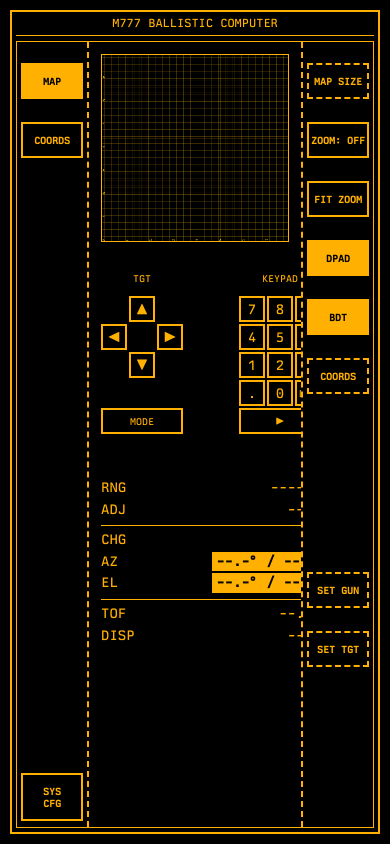
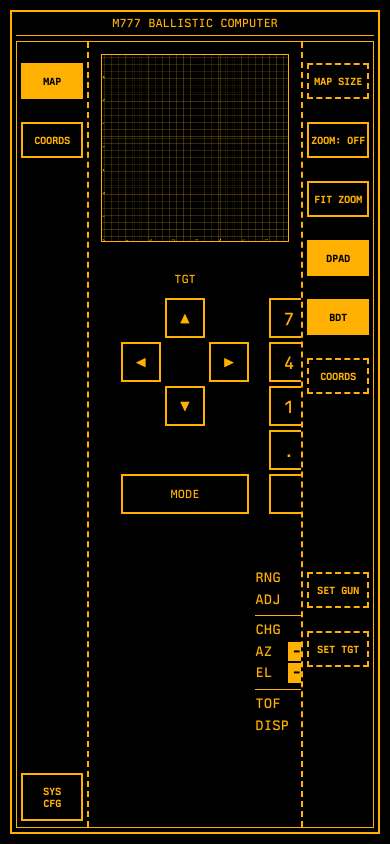
Before and after one commit to Snake-Fist/ARTILLERY, a React (Vite) app: page / in a window 390 px wide. Built offline with nearby package versions, Linux system fonts and the light colour scheme.

Commit message:
style: finalize responsive grid flex stretch logic for iPad PRO layouts

```diff
--- a/src/App.tsx
+++ b/src/App.tsx
@@ -1286,58 +1286,58 @@
 
                  {timerRender}
              </div>
-
              {(showDPad || showCoordsInput || showBDT) && (
-                 <div className="dpads-sidebar" style={{ display: 'flex', flexDirection: 'column', gap: '20px', width: '220px' }}>
+                 <div className="dpads-sidebar" style={{ display: 'flex', flexDirection: 'column', gap: '30px' }}>
 
                      {/* DPAD & KEYPAD ROW */}
                      {showDPad && (
-                     <div style={{ display: 'flex', justifyContent: 'space-between', gap: '10px' }}>
+                     <div style={{ display: 'flex', justifyContent: 'space-between', gap: '20px' }}>
                          {/* DPAD */}
                          <div className="dpad-item">
-                             <div style={{ fontSize: '10px', textAlign: 'center', marginBottom: '4px', textTransform: 'uppercase' }}>{dpadMode === 'PAN' && zoomMode === 'OFF' ? 'N/A' : dpadMode}</div>
-                             <div className="dpad-grid" style={{ gridTemplateColumns: 'repeat(3, 26px)', gridTemplateRows: 'repeat(5, 26px)', gap: '2px' }}>
+                             <div style={{ fontSize: '12px', textAlign: 'center', marginBottom: '4px', textTransform: 'uppercase' }}>{dpadMode === 'PAN' && zoomMode === 'OFF' ? 'N/A' : dpadMode}</div>
+                             <div className="dpad-grid" style={{ gridTemplateColumns: 'repeat(3, 40px)', gridTemplateRows: 'repeat(5, 40px)', gap: '4px' }}>
                                  <div />
-                                 <RepeatButton className="dpad-btn" onClick={() => { if (dpadMode === 'GUN') handleGridAdjust('gun', 'N'); else if (dpadMode === 'TGT') handleGridAdjust('tgt', 'N'); else if (dpadMode === 'ADJUST') handleAdjust('N'); else if (dpadMode === 'PAN') handlePan('N'); }}>▲</RepeatButton>
+                                 <RepeatButton className="dpad-btn" style={{fontSize: '18px'}} onClick={() => { if (dpadMode === 'GUN') handleGridAdjust('gun', 'N'); else if (dpadMode === 'TGT') handleGridAdjust('tgt', 'N'); else if (dpadMode === 'ADJUST') handleAdjust('N'); else if (dpadMode === 'PAN') handlePan('N'); }}>▲</RepeatButton>
                                  <div />
-                                 <RepeatButton className="dpad-btn" onClick={() => { if (dpadMode === 'GUN') handleGridAdjust('gun', 'W'); else if (dpadMode === 'TGT') handleGridAdjust('tgt', 'W'); else if (dpadMode === 'ADJUST') handleAdjust('W'); else if (dpadMode === 'PAN') handlePan('W'); }}>◀</RepeatButton>
-                                 {dpadMode === 'ADJUST' ? <button onClick={handleResetAdjust} className="dpad-btn dpad-btn-reset" style={{ marginTop: 0 }}>⨯</button> : <div />}
-                                 <RepeatButton className="dpad-btn" onClick={() => { if (dpadMode === 'GUN') handleGridAdjust('gun', 'E'); else if (dpadMode === 'TGT') handleGridAdjust('tgt', 'E'); else if (dpadMode === 'ADJUST') handleAdjust('E'); else if (dpadMode === 'PAN') handlePan('E'); }}>▶</RepeatButton>
+                                 <RepeatButton className="dpad-btn" style={{fontSize: '18px'}} onClick={() => { if (dpadMode === 'GUN') handleGridAdjust('gun', 'W'); else if (dpadMode === 'TGT') handleGridAdjust('tgt', 'W'); else if (dpadMode === 'ADJUST') handleAdjust('W'); else if (dpadMode === 'PAN') handlePan('W'); }}>◀</RepeatButton>
+                                 {dpadMode === 'ADJUST' ? <button onClick={handleResetAdjust} className="dpad-btn dpad-btn-reset" style={{ marginTop: 0, fontSize: '18px' }}>⨯</button> : <div />}
+                                 <RepeatButton className="dpad-btn" style={{fontSize: '18px'}} onClick={() => { if (dpadMode === 'GUN') handleGridAdjust('gun', 'E'); else if (dpadMode === 'TGT') handleGridAdjust('tgt', 'E'); else if (dpadMode === 'ADJUST') handleAdjust('E'); else if (dpadMode === 'PAN') handlePan('E'); }}>▶</RepeatButton>
                                  <div />
-                                 <RepeatButton className="dpad-btn" onClick={() => { if (dpadMode === 'GUN') handleGridAdjust('gun', 'S'); else if (dpadMode === 'TGT') handleGridAdjust('tgt', 'S'); else if (dpadMode === 'ADJUST') handleAdjust('S'); else if (dpadMode === 'PAN') handlePan('S'); }}>▼</RepeatButton>
+                                 <RepeatButton className="dpad-btn" style={{fontSize: '18px'}} onClick={() => { if (dpadMode === 'GUN') handleGridAdjust('gun', 'S'); else if (dpadMode === 'TGT') handleGridAdjust('tgt', 'S'); else if (dpadMode === 'ADJUST') handleAdjust('S'); else if (dpadMode === 'PAN') handlePan('S'); }}>▼</RepeatButton>
                                  <div />
                                  <div />
                                  <div />
                                  <div />
-                                 <button className="dpad-btn" style={{ gridColumn: '1 / -1', fontSize: '10px', borderStyle: 'solid' }} onClick={() => { if (dpadMode === 'TGT') setDpadMode('GUN'); else if (dpadMode === 'GUN') setDpadMode('ADJUST'); else if (dpadMode === 'ADJUST') setDpadMode('PAN'); else setDpadMode('TGT'); }}>MODE</button>
+                                 <button className="dpad-btn" style={{ gridColumn: '1 / -1', fontSize: '12px', borderStyle: 'solid' }} onClick={() => { if (dpadMode === 'TGT') setDpadMode('GUN'); else if (dpadMode === 'GUN') setDpadMode('ADJUST'); else if (dpadMode === 'ADJUST') setDpadMode('PAN'); else setDpadMode('TGT'); }}>MODE</button>
                              </div>
                          </div>
 
                          {/* KEYPAD */}
-                         <div className="dpad-item">
-                             <div style={{ fontSize: '10px', textAlign: 'center', marginBottom: '4px' }}>KEYPAD</div>
-                             <div className="dpad-grid" style={{ gridTemplateColumns: 'repeat(3, 26px)', gridTemplateRows: 'repeat(5, 26px)', gap: '2px' }}>
-                                 <RepeatButton className="dpad-btn" style={{fontSize: '14px'}} onClick={() => handleKeypadPress('7')}>7</RepeatButton>
-                                 <RepeatButton className="dpad-btn" style={{fontSize: '14px'}} onClick={() => handleKeypadPress('8')}>8</RepeatButton>
-                                 <RepeatButton className="dpad-btn" style={{fontSize: '14px'}} onClick={() => handleKeypadPress('9')}>9</RepeatButton>
-                                 <RepeatButton className="dpad-btn" style={{fontSize: '14px'}} onClick={() => handleKeypadPress('4')}>4</RepeatButton>
-                                 <RepeatButton className="dpad-btn" style={{fontSize: '14px'}} onClick={() => handleKeypadPress('5')}>5</RepeatButton>
-                                 <RepeatButton className="dpad-btn" style={{fontSize: '14px'}} onClick={() => handleKeypadPress('6')}>6</RepeatButton>
-                                 <RepeatButton className="dpad-btn" style={{fontSize: '14px'}} onClick={() => handleKeypadPress('1')}>1</RepeatButton>
-                                 <RepeatButton className="dpad-btn" style={{fontSize: '14px'}} onClick={() => handleKeypadPress('2')}>2</RepeatButton>
-                                 <RepeatButton className="dpad-btn" style={{fontSize: '14px'}} onClick={() => handleKeypadPress('3')}>3</RepeatButton>
-                                 <RepeatButton className="dpad-btn" style={{fontSize: '14px'}} onClick={() => handleKeypadPress('.')}>.</RepeatButton>
-                                 <RepeatButton className="dpad-btn" style={{fontSize: '14px'}} onClick={() => handleKeypadPress('0')}>0</RepeatButton>
-                                 <button className="dpad-btn dpad-btn-reset" style={{fontSize: '10px', borderStyle: 'solid'}} onClick={() => handleKeypadPress('DEL')}>DEL</button>
-                                 <button className="dpad-btn" style={{ gridColumn: '1 / -1', fontSize: '14px', borderStyle: 'solid', display: 'flex', justifyContent: 'center', alignItems: 'center' }} onClick={() => handleKeypadPress('NEXT')}>▶</button>
+                         <div className="dpad-item" style={{ marginLeft: 'auto' }}>
+                             <div style={{ fontSize: '12px', textAlign: 'center', marginBottom: '4px' }}>KEYPAD</div>
+                             <div className="dpad-grid" style={{ gridTemplateColumns: 'repeat(3, 40px)', gridTemplateRows: 'repeat(5, 40px)', gap: '4px' }}>
+                                 <RepeatButton className="dpad-btn" style={{fontSize: '18px'}} onClick={() => handleKeypadPress('7')}>7</RepeatButton>
+                                 <RepeatButton className="dpad-btn" style={{fontSize: '18px'}} onClick={() => handleKeypadPress('8')}>8</RepeatButton>
+                                 <RepeatButton className="dpad-btn" style={{fontSize: '18px'}} onClick={() => handleKeypadPress('9')}>9</RepeatButton>
+                                 <RepeatButton className="dpad-btn" style={{fontSize: '18px'}} onClick={() => handleKeypadPress('4')}>4</RepeatButton>
+                                 <RepeatButton className="dpad-btn" style={{fontSize: '18px'}} onClick={() => handleKeypadPress('5')}>5</RepeatButton>
+                                 <RepeatButton className="dpad-btn" style={{fontSize: '18px'}} onClick={() => handleKeypadPress('6')}>6</RepeatButton>
+                                 <RepeatButton className="dpad-btn" style={{fontSize: '18px'}} onClick={() => handleKeypadPress('1')}>1</RepeatButton>
+                                 <RepeatButton className="dpad-btn" style={{fontSize: '18px'}} onClick={() => handleKeypadPress('2')}>2</RepeatButton>
+                                 <RepeatButton className="dpad-btn" style={{fontSize: '18px'}} onClick={() => handleKeypadPress('3')}>3</RepeatButton>
+                                 <RepeatButton className="dpad-btn" style={{fontSize: '18px'}} onClick={() => handleKeypadPress('.')}>.</RepeatButton>
+                                 <RepeatButton className="dpad-btn" style={{fontSize: '18px'}} onClick={() => handleKeypadPress('0')}>0</RepeatButton>
+                                 <button className="dpad-btn dpad-btn-reset" style={{fontSize: '12px', borderStyle: 'solid'}} onClick={() => handleKeypadPress('DEL')}>DEL</button>
+                                 <button className="dpad-btn" style={{ gridColumn: '1 / -1', fontSize: '18px', borderStyle: 'solid', display: 'flex', justifyContent: 'center', alignItems: 'center' }} onClick={() => handleKeypadPress('NEXT')}>▶</button>
                              </div>
                          </div>
                      </div>
                      )}
 
+                     <div className="sidebar-right-group">
                      {/* TERMINAL INPUTS */}
                      {showCoordsInput && (
-                         <div style={{ display: 'flex', flexDirection: 'column', gap: '4px', borderBottom: '1px dashed var(--term-border)', paddingBottom: '12px' }}>
+                         <div className="term-inputs-wrapper" style={{ display: 'flex', flexDirection: 'column', gap: '4px', borderBottom: '1px dashed var(--term-border)', paddingBottom: '12px' }}>
                              <TerminalField id="gunX" label="GUN X" val={gunX} />
                              <TerminalField id="gunY" label="GUN Y" val={gunY} />
                              <TerminalField id="gunElev" label="GUN ALT" val={gunElevStr} />
@@ -1370,7 +1370,7 @@
                              <div style={{ display: 'flex', justifyContent: 'space-between', gap: '16px' }}><span>DISP</span><span>{calculation.valid && calculation.dispersion ? `~${calculation.dispersion}` : '--'} M</span></div>
                          </div>
                      )}
-
+                     </div>
                  </div>
              )}
           </div>
--- a/src/index.css
+++ b/src/index.css
@@ -390,27 +390,28 @@
   .map-responsive-wrapper {
     flex-direction: row;
     height: 100%;
+    width: 100%;
     position: relative;
+    display: flex;
   }
   .map-canvas-container {
-    max-height: 100%;
+    height: 100%;
+    aspect-ratio: 1 / 1;
+    flex-shrink: 0;
   }
   .dpads-sidebar {
+    display: flex;
     flex-direction: column;
     height: 100%;
+    flex: 1;
+    padding: 0 40px;
+    gap: 30px;
   }
-}
-
-@media (orientation: landscape) and (max-aspect-ratio: 1.45) {
-  .dpads-sidebar {
-    position: absolute;
-    right: 15px;
-    top: 50%;
-    transform: translateY(-50%);
-    height: auto;
-    padding: 15px;
-    z-index: 20;
-    gap: 15px;
+  .sidebar-right-group {
+    display: flex;
+    flex-direction: column;
+    gap: 30px;
+    flex: 1;
   }
 }
 
@@ -418,17 +419,34 @@
   .map-responsive-wrapper {
     flex-direction: column;
     width: 100%;
+    display: flex;
   }
   .map-canvas-container {
-    max-width: 100%;
+    width: 100%;
+    aspect-ratio: 1 / 1;
   }
   .dpads-sidebar {
+    display: flex;
     flex-direction: row;
     width: 100%;
-    justify-content: space-around;
+    justify-content: space-between;
     flex-wrap: wrap;
     gap: 15px;
     margin-top: 10px;
+    padding: 0 20px;
+    box-sizing: border-box;
+  }
+  .sidebar-right-group {
+    display: flex;
+    flex-direction: row;
+    gap: 30px;
+    margin-left: auto;
+    max-width: 600px;
+    flex: 1;
+    justify-content: flex-end;
+  }
+  .term-inputs-wrapper {
+    min-width: 250px;
   }
 }
 
```
